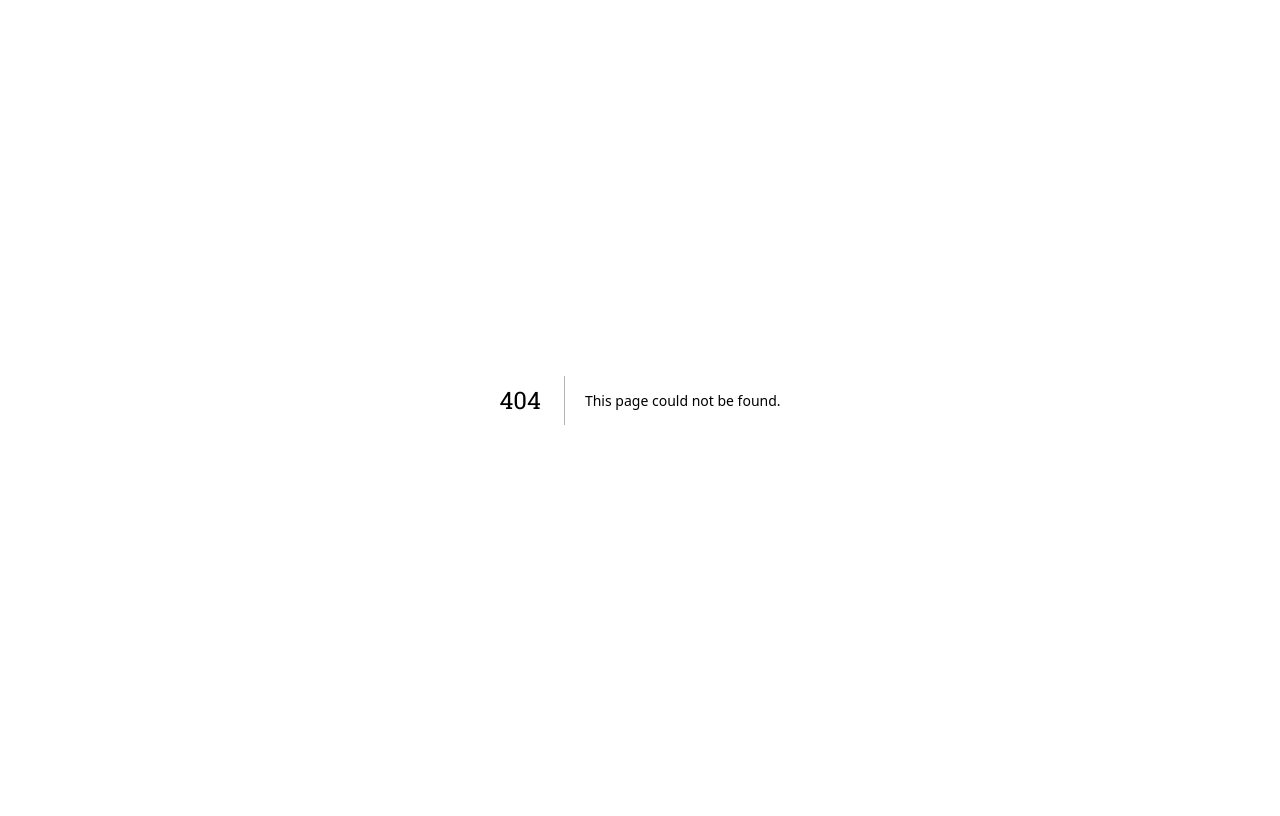
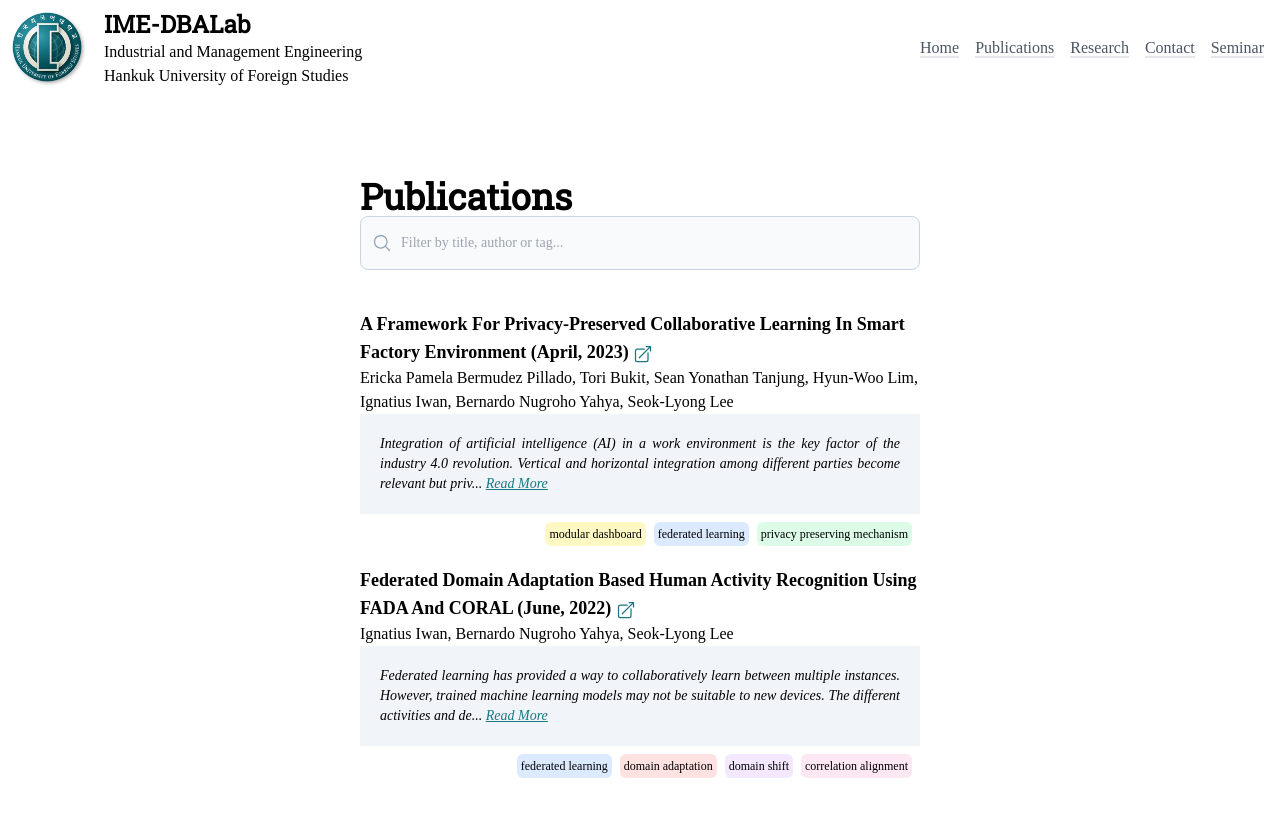
Before and after one commit to IME-DBALab/dba-website, a Next.js app: page /publications in a window 1280 px wide. Before the commit this address had no page. Shown: the top 816 px of the page. Built offline with nearby package versions, Linux system fonts and the light colour scheme; a web font is replaced by a local one.

Commit message:
feat: publications

```diff
--- a/package.json
+++ b/package.json
@@ -9,6 +9,7 @@
     "lint": "next lint"
   },
   "dependencies": {
+    "@heroicons/react": "^2.0.18",
     "@types/node": "20.2.5",
     "@types/react": "18.2.7",
     "@types/react-dom": "18.2.4",
--- a/src/components/templates/Layout.tsx
+++ b/src/components/templates/Layout.tsx
@@ -5,8 +5,6 @@ import Head from "next/head"
 
 const menu = [
   { name: "Home", href: "/" },
-  { name: "About", href: "/about" },
-  { name: "Members", href: "/members" },
   { name: "Publications", href: "/publications" },
   { name: "Research", href: "/research" },
   { name: "Contact", href: "/contact" },
--- a/src/pages/index.tsx
+++ b/src/pages/index.tsx
@@ -1,10 +1,58 @@
-import Carousel from "@/components/Carousel"
 import { Layout } from "@/components/templates"
+import {
+  ChevronDoubleRightIcon,
+  NewspaperIcon,
+} from "@heroicons/react/24/solid"
+
+interface New {
+  date: string
+  title: string
+  url?: string
+}
+
+const newsList: New[] = [
+  {
+    date: "2023.05.30",
+    title: "현우's thesis defense",
+    url: "",
+  },
+  {
+    date: "2023.05.25",
+    title: "SIU Conference due date",
+    url: "https://siu2023.itu.edu.tr/bildiri-formati-eng.html",
+  },
+]
 
 const Home = () => {
   return (
     <Layout>
-      <Carousel />
+      <h1>About</h1>
+      <p className="mt-5 text-justify">
+        The Data and Business Analytics Lab of the HUFS IME department is
+        dedicated to leveraging data and driving technological advancements in
+        the field of artificial intelligence (AI), with a specific emphasis on
+        assisting manufacturing companies. Our primary objective lies in
+        harnessing sensor data for various applications, while remaining
+        adaptable and eagerly seeking opportunities to expand the implementation
+        of AI in the industrial sector.
+      </p>
+      <h2 className="mt-5 flex items-center">
+        <NewspaperIcon className="h-7 w-7" /> News
+      </h2>
+      <div className="w-full bg-gray-100 p-5 rounded-sm">
+        <ul>
+          {newsList.map((news, index) => (
+            <li key={index}>
+              <a href={news.url}>
+                <div className="flex items-center text-gray-700 underline underline-offset-2 mb-1">
+                  <ChevronDoubleRightIcon className="h-4 w-4 text-gray-500" />
+                  {news.date} {news.title}
+                </div>
+              </a>
+            </li>
+          ))}
+        </ul>
+      </div>
     </Layout>
   )
 }
--- /dev/null
+++ b/src/pages/publications/index.tsx
@@ -0,0 +1,212 @@
+import { Layout } from "@/components/templates"
+import { ChangeEvent, FormEvent, useState } from "react"
+import {
+  ArrowTopRightOnSquareIcon,
+  MagnifyingGlassIcon,
+} from "@heroicons/react/24/solid"
+
+interface Publication {
+  date: Date
+  title: string
+  url: string
+  publication_type:
+    | "Journal"
+    | "Conference"
+    | "Workshop"
+    | "Book"
+    | "Book Chapter"
+    | "Thesis"
+    | "Patent"
+    | "Other"
+  authors: string[]
+  tags: string[]
+  abstract: string
+}
+
+const publications: Publication[] = [
+  {
+    date: new Date("2023-04-11"),
+    title:
+      "A Framework for Privacy-Preserved Collaborative Learning in Smart Factory Environment",
+    url: "https://link.springer.com/chapter/10.1007/978-3-031-27199-1_42",
+    publication_type: "Conference",
+    authors: [
+      "Ericka Pamela Bermudez Pillado",
+      "Tori Bukit",
+      "Sean Yonathan Tanjung",
+      "Hyun-Woo Lim",
+      "Ignatius Iwan",
+      "Bernardo Nugroho Yahya",
+      "Seok-Lyong Lee",
+    ],
+    tags: [
+      "modular dashboard",
+      "federated learning",
+      "privacy preserving mechanism",
+    ],
+    abstract:
+      "Integration of artificial intelligence (AI) in a work environment is the key factor of the industry 4.0 revolution. Vertical and horizontal integration among different parties become relevant but privacy could be the issues. Federated learning (FL) has been widely used as a decentralized mechanism to cope with privacy preserving problems. However, the initial setup for FL in the real-world application is difficult and requires a lot of human involvement in daily operation. In addition, project key performance indicator which is important to assess enterprise collaboration accomplishment among partners has been rarely addressed. In this work, we develop a horizontal FL framework and modular dashboard to enable collaborative training among different parties. The module is available for key performance monitoring operational view on both server and clients in three aspects; computer-related indicators, machine learning-related indicators, and manufacturing related indicators. Using the proposed framework, it can provide insight to the user regarding FL results.",
+  },
+  {
+    date: new Date("2022-06-01"),
+    title:
+      "Federated Domain Adaptation based Human Activity Recognition using FADA and CORAL",
+    url: "https://www.dbpia.co.kr/pdf/pdfView.do?nodeId=NODE11113549",
+    publication_type: "Conference",
+    authors: ["Ignatius Iwan", "Bernardo Nugroho Yahya", "Seok-Lyong Lee"],
+    tags: [
+      "federated learning",
+      "domain adaptation",
+      "domain shift",
+      "correlation alignment",
+    ],
+    abstract:
+      " Federated learning has provided a way to collaboratively learn between multiple instances. However, trained machine learning models may not be suitable to new devices. The different activities and devices cause domain shift problem which is referred to different distribution between target and source data. In this work, we identify the problem of federated domain adaptation in classifying human activities through wearable devices and aim to enhance the model performance when the model transferred from source domain  to  target  domain.  We  leverage  adversarial  approach  for  learning  domain  difference  and discrepancy loss through correlation alignment (CORAL) between two domains. Experiment is conducted using different datasets that contain different setting on the same activities.",
+  },
+]
+
+const Publications = () => {
+  const [currentPublications, setCurrentPublications] = useState(publications)
+
+  const onFilter = (event: ChangeEvent<HTMLInputElement>) => {
+    event.preventDefault()
+    const query = event.target.value.toLowerCase()
+    const filteredPublications = publications.filter((publication) => {
+      return (
+        publication.title.toLowerCase().includes(query) ||
+        publication.authors.join(" ").toLowerCase().includes(query) ||
+        publication.tags.join(" ").toLowerCase().includes(query)
+      )
+    })
+    setCurrentPublications(filteredPublications)
+  }
+
+  return (
+    <Layout>
+      <h1>Publications</h1>
+      <Search onChange={onFilter} />
+      <div className="mt-5">
+        <div className="grid grid-cols-12">
+          {currentPublications.map((publication, index) => (
+            <div className="col-span-12 mt-5" key={index}>
+              <p className="text-lg font-bold capitalize">
+                {publication.title} <FormattedDate date={publication.date} />{" "}
+                <a href={publication.url} target="_blank" rel="noreferrer">
+                  <ArrowTopRightOnSquareIcon className="inline-block w-5 h-5 text-secondary" />
+                </a>
+              </p>
+              <Authors authors={publication.authors} />
+              <Abstract abstract={publication.abstract} />
+              <Tags tags={publication.tags} />
+            </div>
+          ))}
+        </div>
+      </div>
+    </Layout>
+  )
+}
+
+export default Publications
+
+const Authors = ({ authors }: { authors: string[] }) => {
+  return (
+    <div>
+      {authors.map((author, index) => (
+        <span key={index}>
+          {author}
+          {index !== authors.length - 1 && ", "}
+        </span>
+      ))}
+    </div>
+  )
+}
+
+const FormattedDate = ({ date }: { date: Date }) => {
+  return (
+    <span>
+      ({date.toLocaleString("eng-us", { month: "long" })}, {date.getFullYear()})
+    </span>
+  )
+}
+
+const Abstract = ({ abstract }: { abstract: string }) => {
+  const [showFullAbstract, setShowFullAbstract] = useState(false)
+  const toggleShowAbstract = () => setShowFullAbstract(!showFullAbstract)
+  const shortAbstract = abstract.slice(0, 200) + "..."
+  return (
+    <div className="bg-slate-100 text-sm italic text-justify p-5">
+      {showFullAbstract ? abstract : shortAbstract}{" "}
+      <span
+        className="text-secondary underline cursor-pointer"
+        onClick={toggleShowAbstract}
+      >
+        {showFullAbstract ? "Read Less" : "Read More"}
+      </span>
+    </div>
+  )
+}
+
+const Tags = ({ tags }: { tags: string[] }) => {
+  const getTagColor = (tag: string) => {
+    switch (tag) {
+      case "federated learning":
+        return "bg-blue-100"
+      case "privacy preserving mechanism":
+        return "bg-green-100"
+      case "modular dashboard":
+        return "bg-yellow-100"
+      case "domain adaptation":
+        return "bg-red-100"
+      case "domain shift":
+        return "bg-purple-100"
+      case "correlation alignment":
+        return "bg-pink-100"
+      default:
+        return "bg-gray-100"
+    }
+  }
+
+  return (
+    <div className="flex flex-wrap justify-end mt-2">
+      {tags.map((tag, index) => (
+        <span
+          key={index}
+          className={`text-xs text-justify mr-2 p-1 rounded-md ${getTagColor(
+            tag
+          )}`}
+        >
+          {tag}
+        </span>
+      ))}
+    </div>
+  )
+}
+
+const Search = ({
+  onChange,
+}: {
+  onChange: (event: ChangeEvent<HTMLInputElement>) => void
+}) => {
+  return (
+    <div>
+      <label
+        htmlFor="default-search"
+        className="mb-2 text-sm font-medium text-gray-900 sr-only dark:text-white"
+      >
+        Search
+      </label>
+      <div className="relative">
+        <div className="absolute inset-y-0 left-0 flex items-center pl-3 pointer-events-none">
+          <MagnifyingGlassIcon className="w-5 h-5 text-slate-400" />
+        </div>
+        <input
+          onChange={onChange}
+          type="search"
+          id="default-search"
+          className="block w-full p-4 pl-10 text-sm text-gray-900 border border-slate-300 rounded-lg bg-slate-50"
+          placeholder="Filter by title, author or tag..."
+        />
+      </div>
+    </div>
+  )
+}
--- a/src/styles/globals.css
+++ b/src/styles/globals.css
@@ -35,3 +35,9 @@ h1 {
   @apply text-4xl;
   @apply font-bold;
 }
+
+h2 {
+  @apply font-title;
+  @apply text-3xl;
+  @apply font-bold;
+}
```
Also changed, not shown: 1 other file (tests, documents, lock files or other folders).
